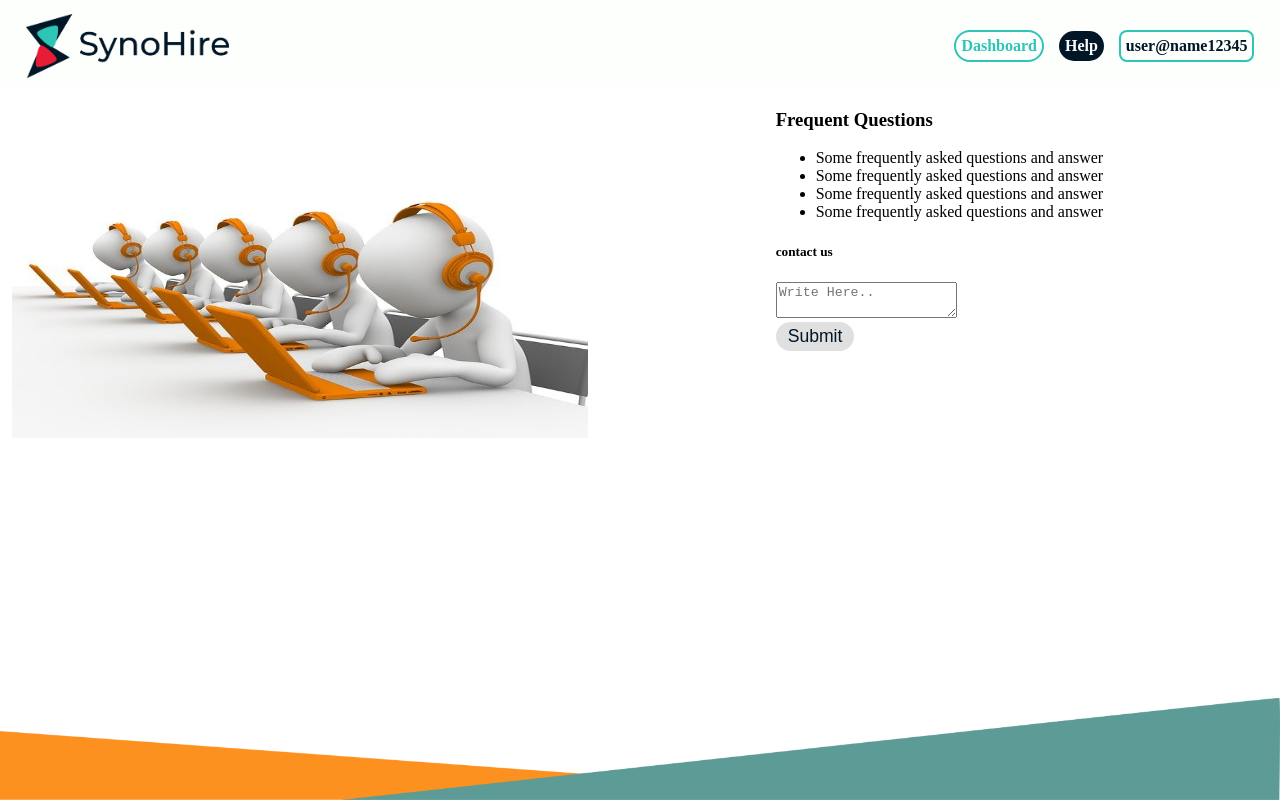
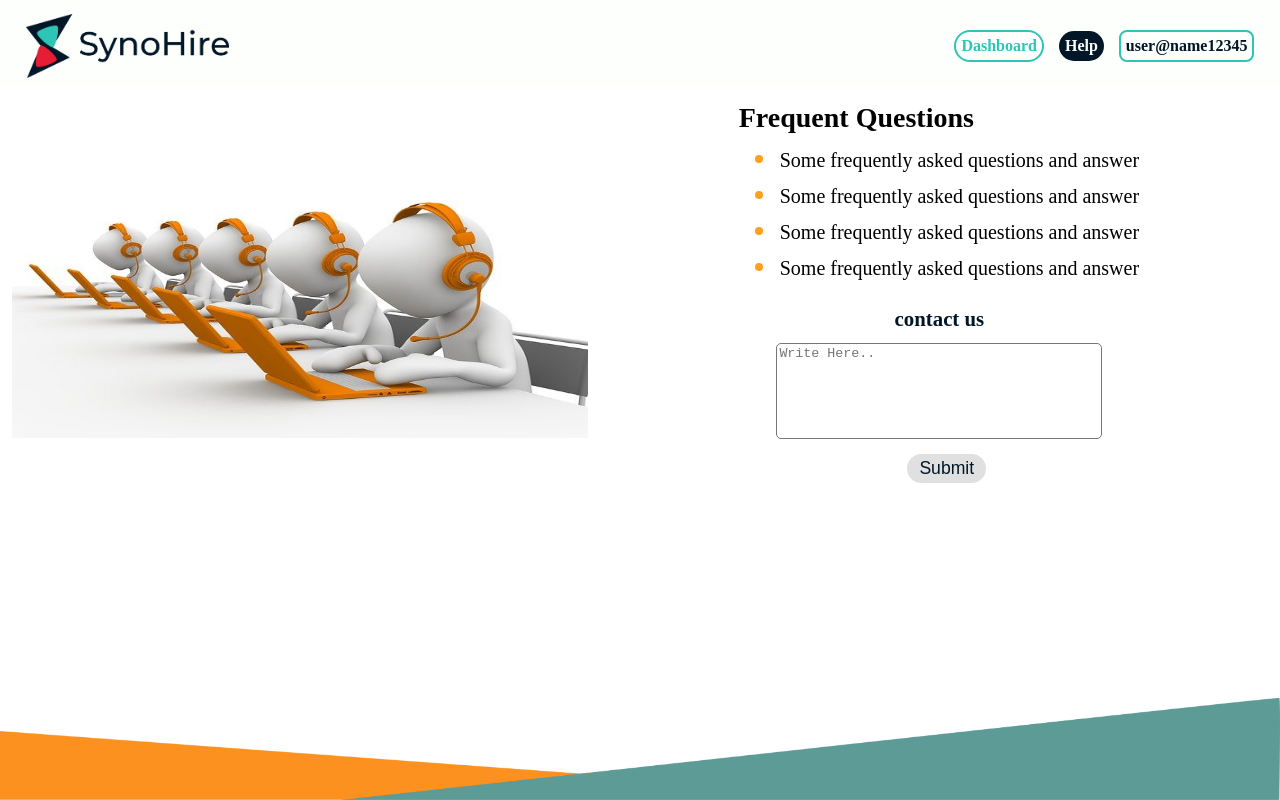
Before and after one commit to HimanshuZaveri/SynoHire, a React (Create React App) app: page /help in a window 1280 px wide. Built offline with nearby package versions, Linux system fonts and the light colour scheme.

Commit message:
user@ conflict@ commit

```diff
--- a/src/App.js
+++ b/src/App.js
@@ -4,6 +4,7 @@ import Landing from "./Components/Landing/Landing";
 import Dashboardhome from "./Components/Dashboard/Dashboardhome/Dashboardhome";
 import Help from "./Components/Help/Help";
 import SystemChecking from "./Components/InstructionsAndSysChecking/SystemChecking";
+import IndexTest from "./Components/TestInstructions/IndexTest";
 
 function App() {
   return (
@@ -22,6 +23,9 @@ function App() {
           <Route path="/sysCheck" exact>
             <Navbar />
           </Route>
+          <Route path="/testInstruction" exact>
+            <Navbar />
+          </Route>
         </Switch>
       </div>
       <Switch>
@@ -37,6 +41,9 @@ function App() {
         <Route path="/sysCheck" exact>
           <SystemChecking />
         </Route>
+        <Route path="/testInstruction" exact>
+            <IndexTest />
+          </Route>
       </Switch>
     </div>
   )
--- a/src/Components/Help/Help.js
+++ b/src/Components/Help/Help.js
@@ -1,41 +1,28 @@
 import Navbar from "../Common/NavBar/Navbar";
-import Button from '../Common/Button/Button';
 import Footer from '../Common/Footer/Footer';
-import classes from './Help.module.css';
+import FrequentQuestions from "../Help/Frequent Questions/FrequentQuestions";
+import Contact from "../Help/Contact Section/Contact";
+import classes from '../Help/Help.module.css';
 import photo from '../../Assets/Image/help.jpg';
 
 const Help = () => {
   return (
+    <>
 
-    <div className={classes['help-section']}>
+      <div className={classes['help-section']}>
 
-      <div className={classes.left}>
-        <img src={photo} alt='loading error!' />
-      </div>
-
-      <div className={classes.right}>
-
-        <div className={classes.questions}>
-          <h3>Frequent Questions</h3>
-          <ul>
-            <li> <span>Some frequently asked questions and answer</span></li>
-            <li> <span>Some frequently asked questions and answer</span></li>
-            <li> <span>Some frequently asked questions and answer</span></li>
-            <li> <span>Some frequently asked questions and answer</span></li>
-          </ul>
+        <div className={classes.left}>
+          <img src={photo} alt='loading error!' />
         </div>
 
-        <div className={classes.contact}>
-          <h5>contact us</h5>
-          <textarea placeholder='Write Here..' ></textarea>
-          <div className={classes['comment-btn']}>
-            <Button title='Submit' styles='disable' />
-          </div>
+        <div className={classes.right}>
+          <FrequentQuestions />
+          <Contact />
         </div>
 
       </div>
       <Footer />
-    </div>
+    </>
   );
 };
 
```
Also changed, not shown: src/Components/Pages/Help.js (+0 -13 lines).
